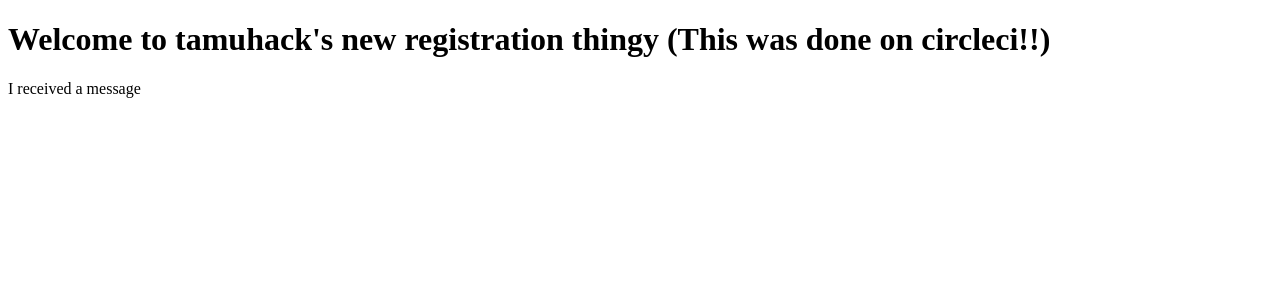
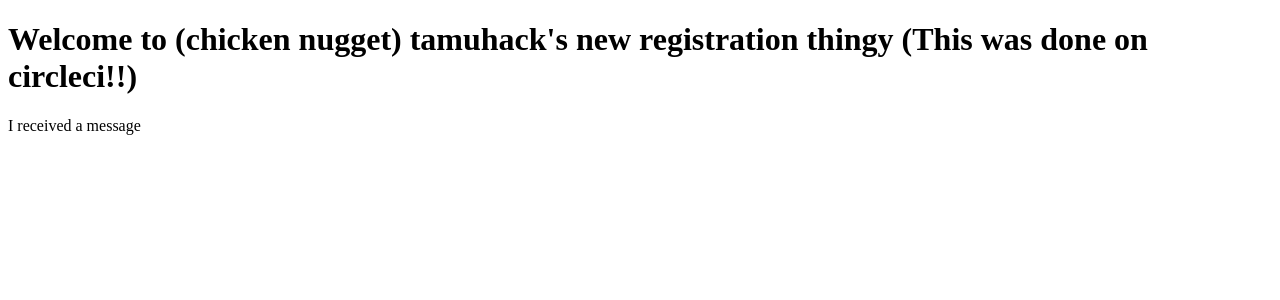
Before and after one commit to tamuhack-org/quack, a React app in the folder frontend/: page / in a window 1280 px wide. Shown: the top 300 px of the page. Built offline with nearby package versions, Linux system fonts and the light colour scheme; no server answers; the HTML template or start-up script is replaced by a standard one.

Commit message:
another small edit

```diff
--- a/frontend/src/App.jsx
+++ b/frontend/src/App.jsx
@@ -23,7 +23,7 @@
     return (
         <div className="App">
           <header className="App-header">
-            <h1 className="App-title">Welcome to tamuhack's new registration thingy (This was done on circleci!!)</h1>
+            <h1 className="App-title">Welcome to (chicken nugget) tamuhack's new registration thingy (This was done on circleci!!)</h1>
           </header>
           <p className="App-intro">{this.state.response}</p>
         </div>
```
